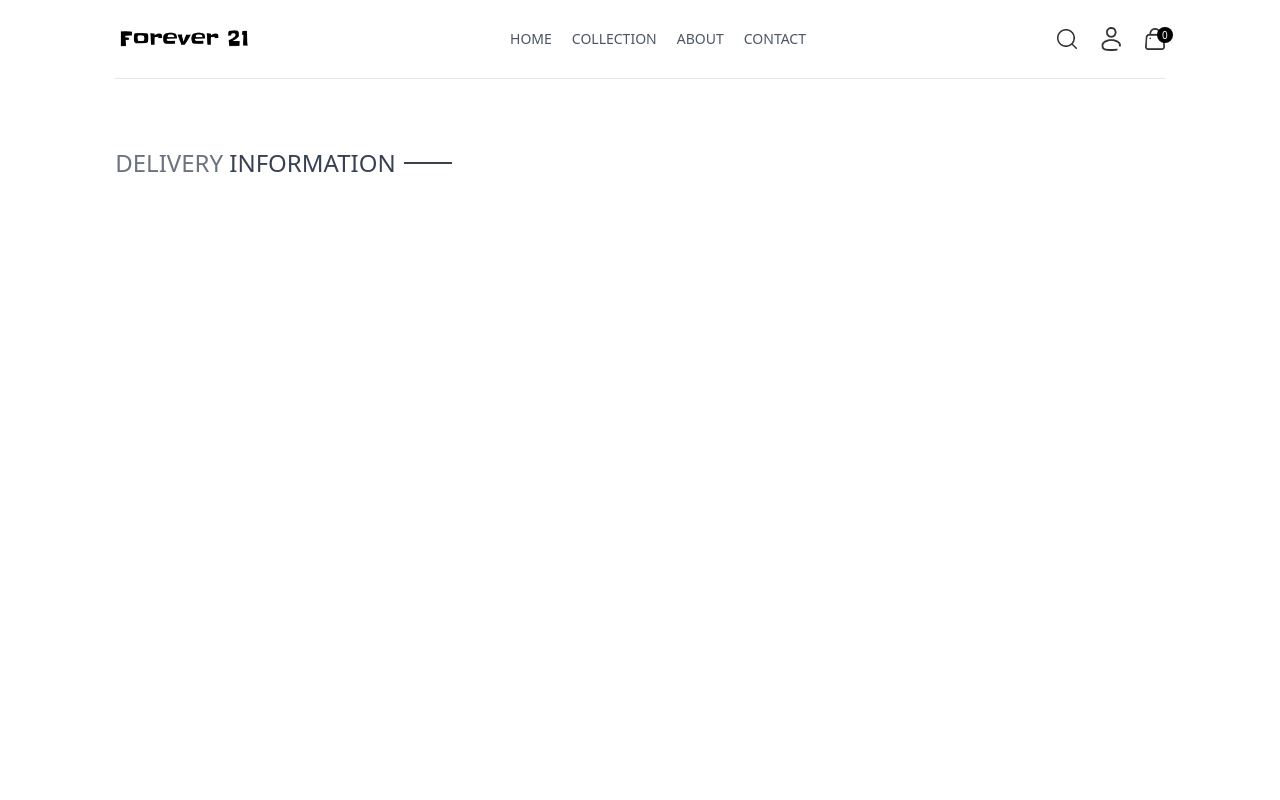
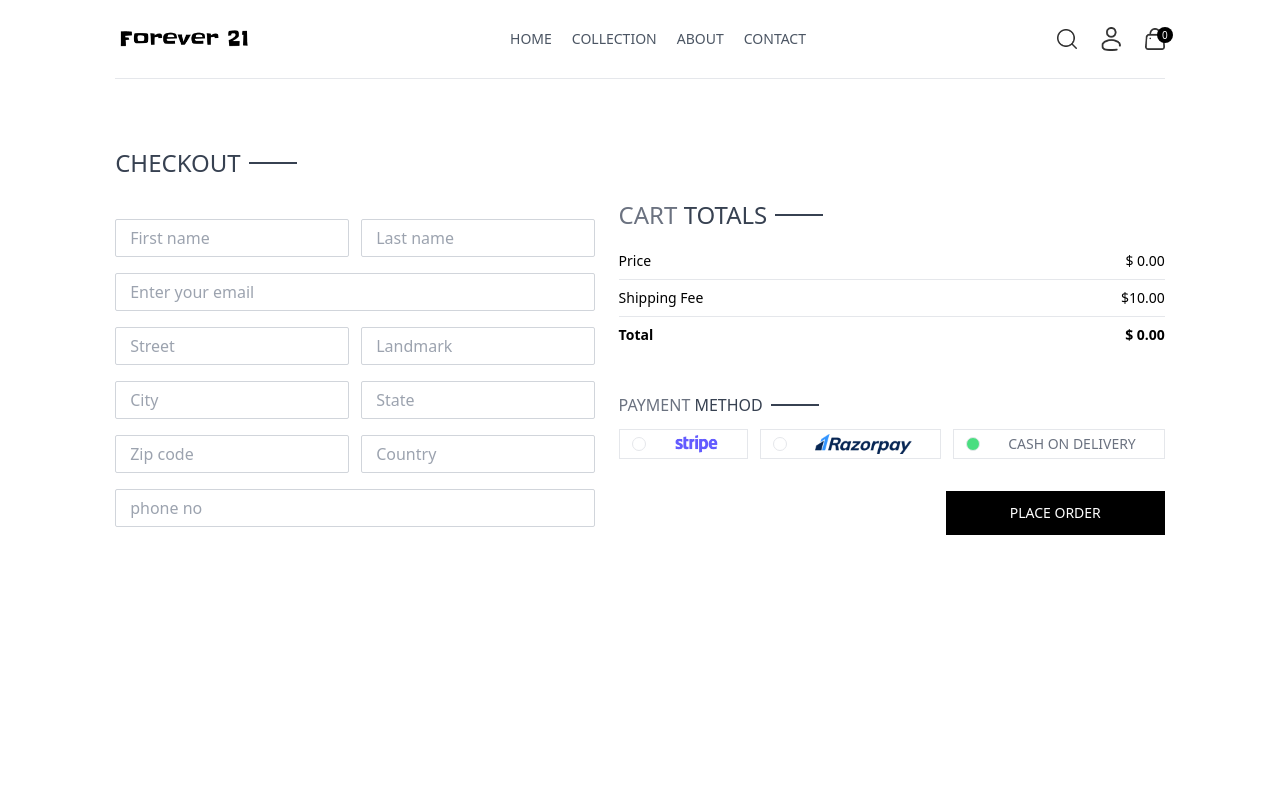
Before and after one commit to Pavan-Rajana/E-commerce-Forever-21-, a React (Vite) app in the folder frontend/: page /place-order in a window 1280 px wide. Shown: the top 800 px of the page. Built offline with nearby package versions, Linux system fonts and the light colour scheme.

Commit message:
Place orders

```diff
--- a/frontend/src/pages/PlaceOrder.jsx
+++ b/frontend/src/pages/PlaceOrder.jsx
@@ -1,15 +1,73 @@
+import { useContext, useState } from "react"
+import { f_assets } from "../assets/frontend_assets/assets"
+import CartTotal from "../components/CartTotal"
 import Title from "../components/Title"
+import { ShopContext } from "../context/ShopContext"
 
 const PlaceOrder = () => {
+
+    const [method, setMethod] = useState("cod")
+    const { navigate } = useContext(ShopContext)
+
     return (
-        <div className="flex flex-col sm:flex-row justify-between gap-4 pt-5 sm:py-14 min-h-[80vh] border-t">
+        <div className="flex flex-col sm:flex-col md:flex-row lg:flex-row justify-between gap-4 pt-5 sm:py-14 min-h-[80vh] border-t">
             {/* ---- Left side ---- */}
             <div className="flex flex-col gap-4 w-full sm:max-w-[480px]">
                 <div className="text-xl sm:text-2xl my-3">
-                    <Title text1={"DELIVERY"} text2={"INFORMATION"} />
+                    <Title text1={""} text2={"checkout"} />
                 </div>
+                <div className="flex gap-3">
+                    <input type="text" placeholder="First name" className="border border-gray-300 py-1.5 px-3.5 w-full rounded-sm" />
+                    <input type="text" placeholder="Last name" className="border border-gray-300 py-1.5 px-3.5 w-full rounded-sm" />
+                </div>
+                <input type="email" placeholder="Enter your email" className="border border-gray-300 py-1.5 px-3.5 w-full rounded-sm" />
+                <div className="flex gap-3">
+                    <input type="text" placeholder="Street" className="border border-gray-300 py-1.5 px-3.5 w-full rounded-sm" />
+                    <input type="text" placeholder="Landmark" className="border border-gray-300 py-1.5 px-3.5 w-full rounded-sm" />
+                </div>
+                <div className="flex gap-3">
+                    <input type="text" placeholder="City" className="border border-gray-300 py-1.5 px-3.5 w-full rounded-sm" />
+                    <input type="text" placeholder="State" className="border border-gray-300 py-1.5 px-3.5 w-full rounded-sm" />
+                </div>
+                <div className="flex gap-3">
+                    <input type="text" placeholder="Zip code" className="border border-gray-300 py-1.5 px-3.5 w-full rounded-sm" />
+                    <input type="text" placeholder="Country" className="border border-gray-300 py-1.5 px-3.5 w-full rounded-sm" />
+                </div>
+                <input type="text" placeholder="phone no" className="border border-gray-300 py-1.5 px-3.5 w-full rounded-sm" />
             </div>
-        </div>
+            {/* right side */}
+            <div className="mt-8">
+                <div className="mt-8 min-w-80">
+                    <CartTotal />
+                </div>
+                <div className="mt-12">
+                    <Title text1={'payment'} text2={"method"} />
+
+                    {/* -- PAYMENT METHOD */}
+                    <div className="flex gap-3 flex-col lg:flex-row">
+                        <div onClick={() => setMethod("stripe")} className="flex items-center gap-3 border py-1 px-3 cursor-pointer">
+                            <p className={`min-w-3.5 h-3.5 border rounded-full ${method === "stripe" ? "bg-green-400" : ""}`} ></p>
+                            <img src={f_assets.stripe_logo} className="h-5 mx-4" alt="" />
+                        </div>
+                        <div onClick={() => setMethod("razorpay")} className="flex gap-3 flex-col lg:flex-row">
+                            <div className="flex items-center gap-3 border py-1 px-3 cursor-pointer">
+                                <p className={`min-w-3.5 h-3.5 border rounded-full ${method === "razorpay" ? "bg-green-400" : ""}`} ></p>
+                                <img src={f_assets.razorpay_logo} className="h-5 mx-4" alt="" />
+                            </div>
+                        </div>
+                        <div onClick={() => setMethod("cod")} className="flex gap-3 flex-col lg:flex-row">
+                            <div className="flex items-center gap-3 border py-1 px-3 cursor-pointer">
+                                <p className={`min-w-3.5 h-3.5 border rounded-full ${method === "cod" ? "bg-green-400" : ""}`}></p>
+                                <p className="text-gray-500 text-sm font-medium mx-4">CASH ON DELIVERY</p>
+                            </div>
+                        </div>
+                    </div>
+                    <div className="w-full text-end mt-8">
+                        <button onClick={() => navigate('/orders')} className="uppercase bg-black text-white px-16 py-3 text-sm">Place order</button>
+                    </div>
+                </div >
+            </div >
+        </div >
     )
 }
 
```
